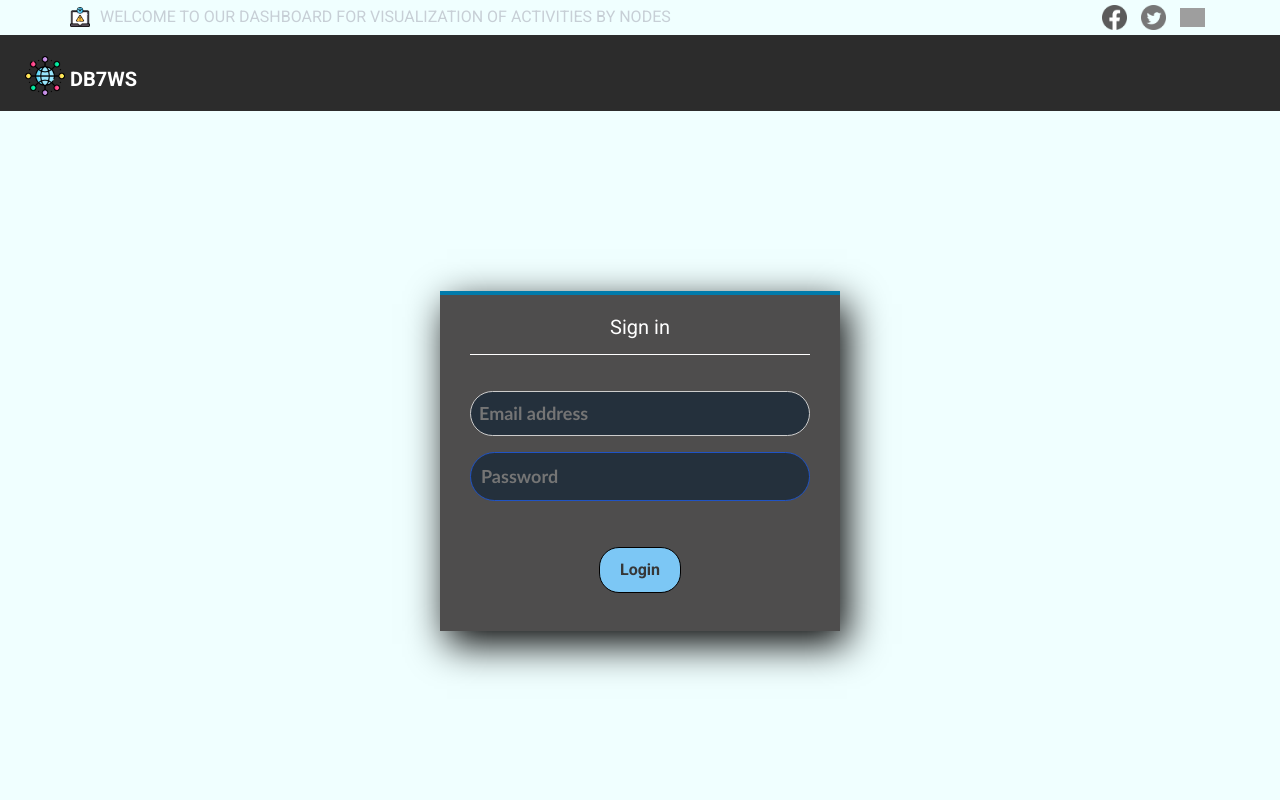
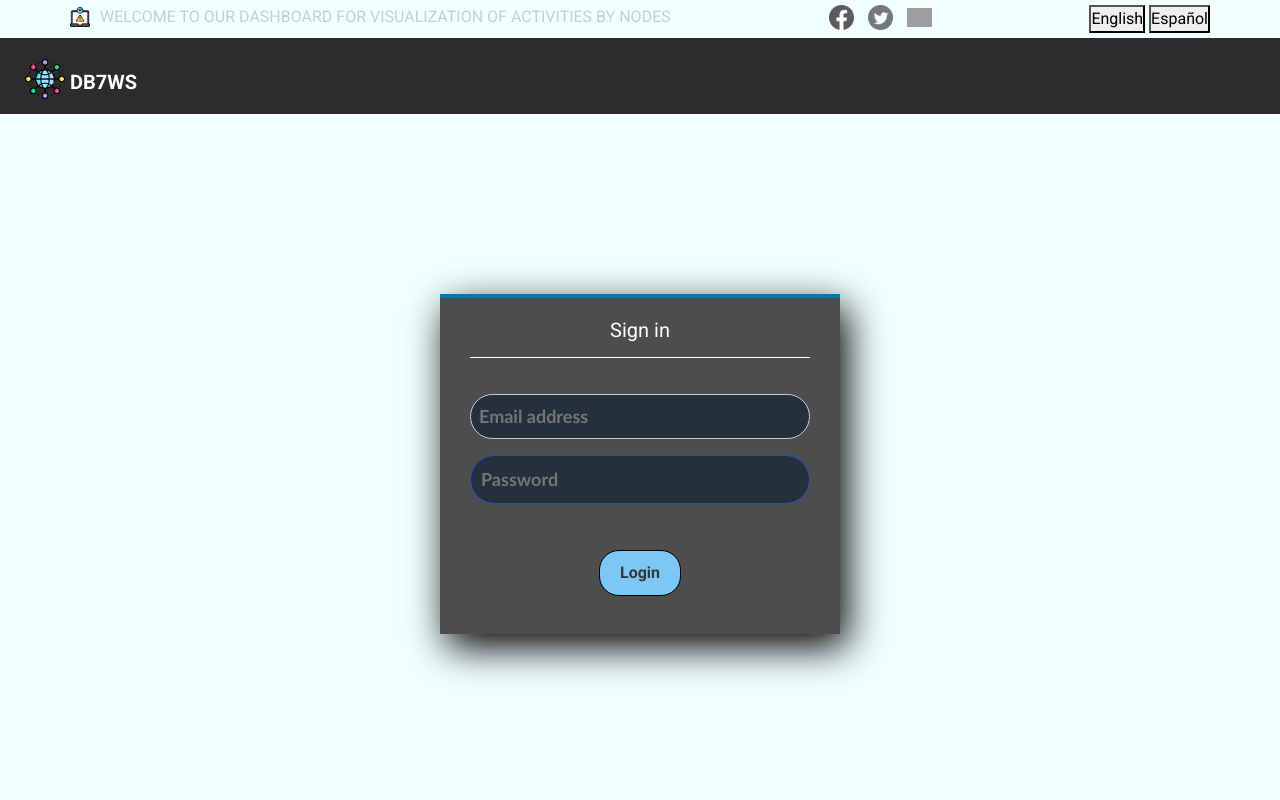
Before and after one commit to JuanGarcia0418/ActivityMap, a Flask app: page / in a window 1280 px wide. Run offline with Flask 3, Linux system fonts and the light colour scheme; some libraries are stand-ins or nearby versions; grey boxes are pictures that could not be loaded.

Commit message:
Inserting language change in the English index template

```diff
--- a/app/templates/index.html
+++ b/app/templates/index.html
@@ -58,6 +58,10 @@
                       <img src="../static/images/instagram.png" alt="" class="s-3">
                   </a>
               </div>
+              <form action="/set_language" method="POST">
+                  <button type="submit" name="language" value="en" class="language-button language-button-en">English</button>
+                  <button type="submit" name="language" value="es" class="language-button language-button-es">Español</button>
+              </form>
           </div>
       </div>
       <div class="container-fluid">
```
Lines whose indentation alone changed are shown as unchanged.
